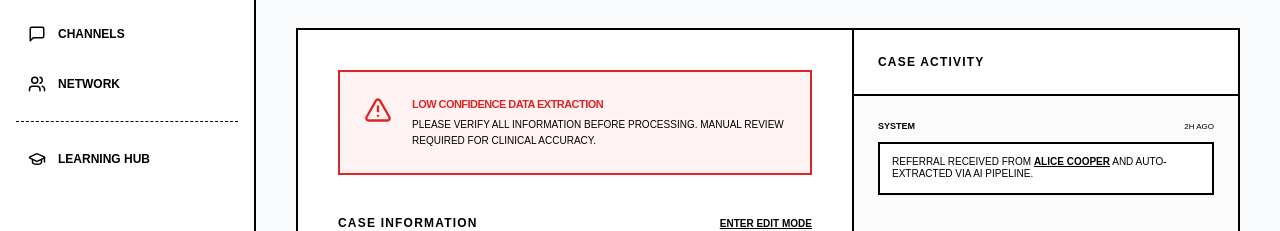
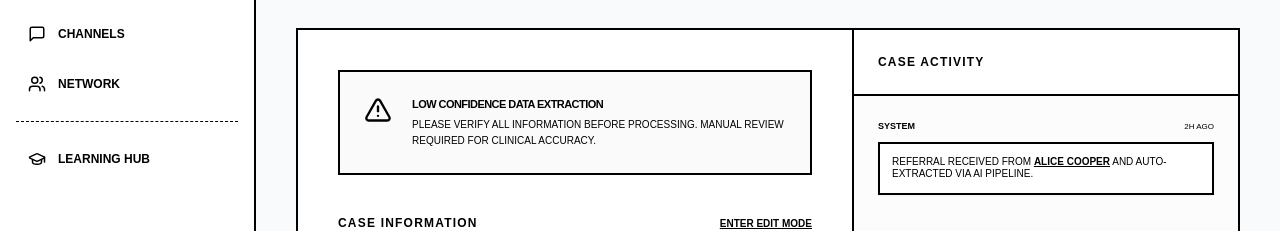
Before and after one commit to anton-g-kulikov/drtalk, a Next.js app: page /dashboard/referral/1 in a window 1280 px wide. Shown: the part 167-398 px from the top of the page. Built offline with nearby package versions, Linux system fonts and the light colour scheme; no server answers; the database is empty.

Commit message:
style: remove red color from AI warning banners and archive buttons in referral details

```diff
--- a/src/app/dashboard/referral/[id]/ReferralDetailClient.tsx
+++ b/src/app/dashboard/referral/[id]/ReferralDetailClient.tsx
@@ -90,10 +90,10 @@ export default function ReferralDetailClient() {
 
             {/* AI Warning Banner */}
             {referral.confidence < 60 && currentStatus === 'Received' && (
-              <div className="wireframe-card border-red-600 bg-red-50 p-6 flex gap-5 items-start">
-                <AlertTriangle className="text-red-600 shrink-0" size={28} />
+              <div className="wireframe-card border-black bg-zinc-50 p-6 flex gap-5 items-start">
+                <AlertTriangle className="text-black shrink-0" size={28} />
                 <div className="flex-1">
-                  <p className="text-[11px] font-black uppercase text-red-600 tracking-tighter">Low Confidence Data Extraction</p>
+                  <p className="text-[11px] font-black uppercase text-black tracking-tighter">Low Confidence Data Extraction</p>
                   <p className="text-[10px] uppercase leading-relaxed mt-1 font-medium">
                     Please verify all information before processing. Manual review required for clinical accuracy.
                   </p>
@@ -161,7 +161,7 @@ export default function ReferralDetailClient() {
             <div className="pt-16 flex gap-6">
               <button
                 onClick={() => setCurrentStatus('Archived')}
-                className="wireframe-button text-[11px] uppercase px-10 py-4 hover:bg-red-600 hover:text-white hover:border-red-600 transition-all"
+                className="wireframe-button text-[11px] uppercase px-10 py-4 hover:bg-black hover:text-white hover:border-black transition-all"
               >
                 Archive Case
               </button>
--- a/src/app/referrals/[id]/ReferralDetailClient.tsx
+++ b/src/app/referrals/[id]/ReferralDetailClient.tsx
@@ -66,10 +66,10 @@ export default function ReferralDetailClient() {
 
             {/* AI Warning Banner */}
             {referral.confidence < 60 && (
-              <div className="wireframe-card border-red-600 bg-red-50 p-6 flex gap-5 items-start">
-                <AlertTriangle className="text-red-600 shrink-0" size={28} />
+              <div className="wireframe-card border-black bg-zinc-50 p-6 flex gap-5 items-start">
+                <AlertTriangle className="text-black shrink-0" size={28} />
                 <div className="flex-1">
-                  <p className="text-[11px] font-black uppercase text-red-600 tracking-tighter">Low Confidence Data Extraction</p>
+                  <p className="text-[11px] font-black uppercase text-black tracking-tighter">Low Confidence Data Extraction</p>
                   <p className="text-[10px] uppercase leading-relaxed mt-1 font-medium">
                     Please verify all information before processing. Manual review required for clinical accuracy.
                   </p>
--- a/src/components/ReferralDetail.tsx
+++ b/src/components/ReferralDetail.tsx
@@ -61,10 +61,10 @@ export const ReferralDetail = ({ referral, onClose }: ReferralDetailProps) => {
 
             {/* AI Warning Banner */}
             {referral.confidence < 60 && (
-              <div className="wireframe-card border-red-600 bg-red-50 p-4 flex gap-4 items-start">
-                <AlertTriangle className="text-red-600 shrink-0" size={24} />
+              <div className="wireframe-card border-black bg-zinc-50 p-4 flex gap-4 items-start">
+                <AlertTriangle className="text-black shrink-0" size={24} />
                 <div className="flex-1">
-                  <p className="text-[10px] font-black uppercase text-red-600 tracking-tighter">Low Confidence Data Extraction</p>
+                  <p className="text-[10px] font-black uppercase text-black tracking-tighter">Low Confidence Data Extraction</p>
                   <p className="text-[10px] uppercase leading-relaxed mt-1">
                     Some fields were extracted from a {referral.source} with low confidence. Please verify all information before processing.
                   </p>
```
